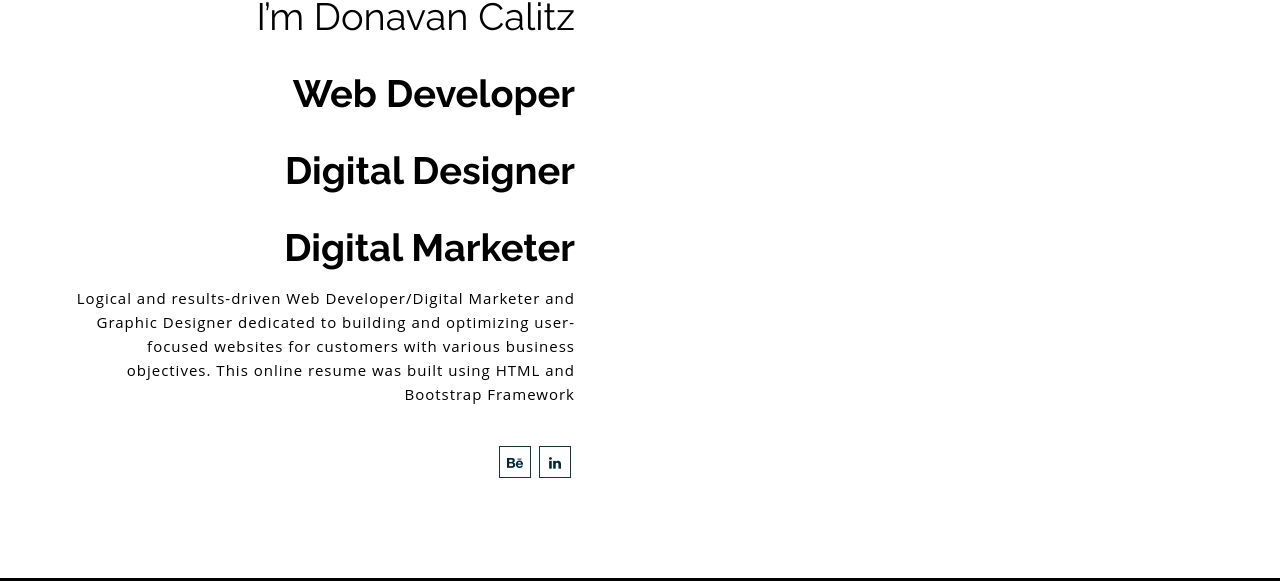
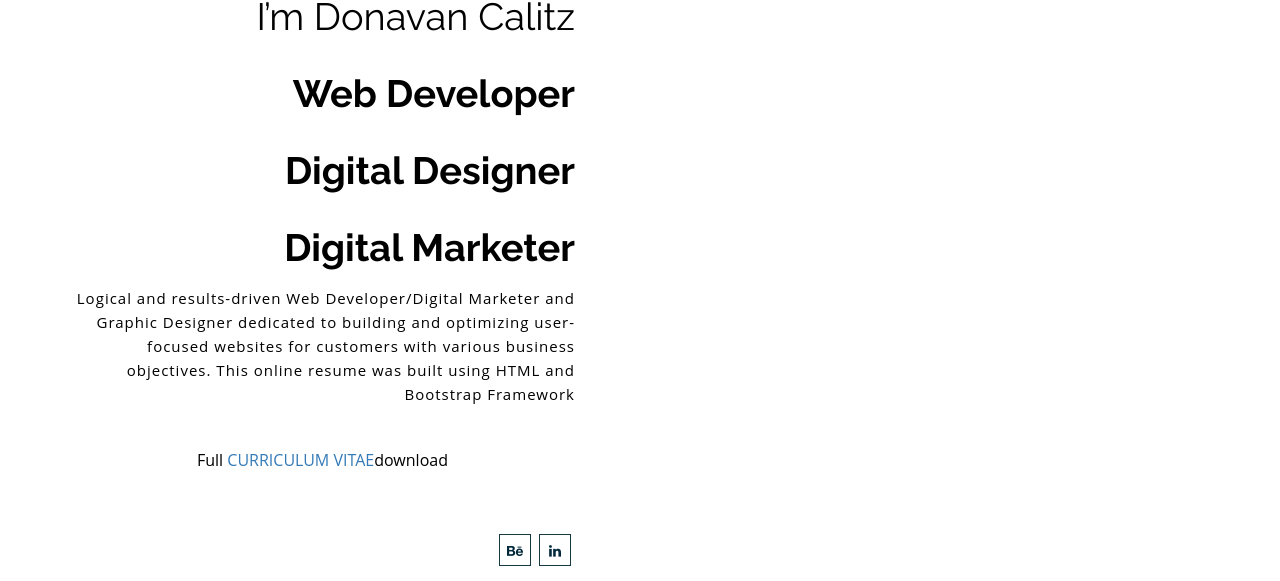
Before and after one commit to DonavanCalitz/DonavanCalitz.github.io, a plain HTML site: page index.html in a window 1280 px wide. Shown: the part 194-775 px from the top of the page. Drawn offline with Linux system fonts and the light colour scheme.

Commit message:
Update index.html

```diff
--- a/index.html
+++ b/index.html
@@ -32,6 +32,7 @@
               <h2>I’m Donavan Calitz<br> <strong>Web Developer<br>Digital Designer<br>Digital Marketer</strong></h2>
               <p>
 			  Logical and results-driven Web Developer/Digital Marketer and Graphic Designer dedicated to building and optimizing user-focused websites for customers with various business objectives. This online resume was built using HTML and Bootstrap Framework</p>
+			  <h6>Full <a href="img/Donavan Calitz_Curriculum Vitae 2020" target="_blank">CURRICULUM VITAE</a>download</h6></p>
                 <div class="underline"></div>
               <ul class="social_links">
 				<li class="twitter animated bounceIn wow delay-02s animated" style="visibility: visible; animation-name: bounceIn;"><a href="https://www.behance.net/DonavanCalitz" target="_blank"><i class="fa fa-behance"></i></a></li>
```
